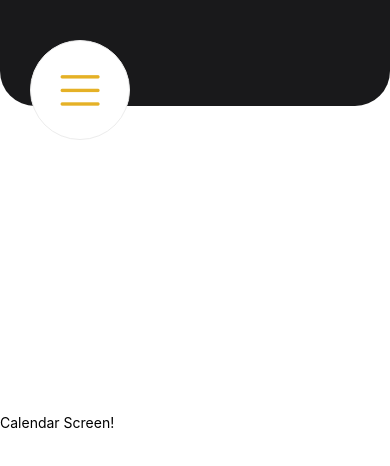
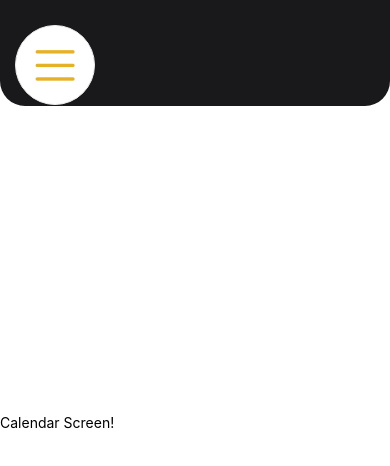
Before and after one commit to quintana0004/Electro-Cool-App, a React Native app in the folder Frontend/: screen /Calendar in a window 390 px wide. Shown: the top 466 px of the page. Built offline with nearby package versions, Linux system fonts and the light colour scheme.

Commit message:
changes on menu

```diff
--- a/Frontend/components/Navigation/MenuDropDown.js
+++ b/Frontend/components/Navigation/MenuDropDown.js
@@ -89,16 +89,16 @@ function MenuDropDown() {
 
 const styles = StyleSheet.create({
   circle: {
-    width: 100,
-    height: 100,
+    width: 80,
+    height: 80,
     backgroundColor: Colors.white,
     borderColor: Colors.lightGrey,
     borderWidth: 1,
     justifyContent: "center",
     alignItems: "center",
     borderRadius: 50,
-    marginTop: 40,
-    marginLeft: 30,
+    marginTop: 25,
+    marginLeft: 15,
   },
   boxOption: {},
 });
--- a/Frontend/components/UI/Header.js
+++ b/Frontend/components/UI/Header.js
@@ -8,9 +8,12 @@ function Header({ children, divideH, divideW, colorHeader, headerStyles }) {
   const [sizing, setSizing] = useState({ windowWidth, windowHeight });
 
   useEffect(() => {
-    const changes = Dimensions.addEventListener("change", ({ windowWidth, windowHeight }) => {
-      setSizing({ windowWidth, windowHeight });
-    });
+    const changes = Dimensions.addEventListener(
+      "change",
+      ({ windowWidth, windowHeight }) => {
+        setSizing({ windowWidth, windowHeight });
+      }
+    );
 
     return () => changes?.remove();
   }, []);
@@ -37,8 +40,8 @@ const styles = StyleSheet.create({
   header: {
     position: "absolute",
     top: 0,
-    borderBottomLeftRadius: 35,
-    borderBottomRightRadius: 35,
+    borderBottomLeftRadius: 25,
+    borderBottomRightRadius: 25,
     flexDirection: "row",
   },
 });
--- a/Frontend/components/UI/MenuBtnNav.js
+++ b/Frontend/components/UI/MenuBtnNav.js
@@ -68,7 +68,7 @@ function MenuBtnNav({ choice, nav }) {
 const styles = StyleSheet.create({
   txtChoice: {
     color: Colors.black,
-    fontSize: 27,
+    fontSize: 20,
     fontWeight: "600",
     textAlign: "center",
     position: "absolute",
@@ -79,12 +79,12 @@ const styles = StyleSheet.create({
     justifyContent: "space-between",
     backgroundColor: Colors.yellowDark,
     borderRadius: 50,
-    width: 255,
+    width: 210,
     height: 72,
     alignItems: "center",
-    marginVertical: 15,
+    marginVertical: 10,
     zIndex: 1,
-    marginLeft: 40,
+    marginLeft: 20,
   },
 });
 
```
